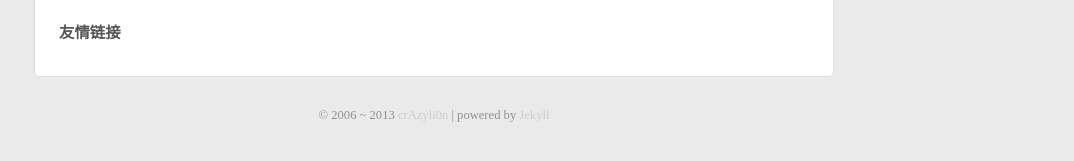
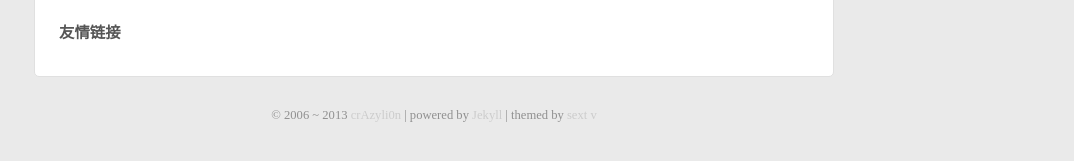
Before and after one commit to xidianpanpei/xidianpanpei.blog, a Jekyll site: the page built from links.markdown, in a window 1280 px wide. Shown: the part 316-477 px from the top of the page, without its empty margins (206-1280 px from the left). Built offline with Jekyll 4.4.1, drawn with Linux system fonts in a browser that asks for light colours; some web fonts are replaced; Markdown is read by kramdown in place of the engine named in the settings.

Commit message:
注明页面主题来源

```diff
--- a/_layouts/default.html
+++ b/_layouts/default.html
@@ -42,7 +42,7 @@
         </div>
         <footer>
           <div>
-            &copy; 2006 ~ 2013 <a href="http://xidianpanpei.github.io/">crAzyli0n</a> | powered by <a href="http://jekyllrb.com/">Jekyll</a>
+            &copy; 2006 ~ 2013 <a href="http://xidianpanpei.github.io/">crAzyli0n</a> | powered by <a href="http://jekyllrb.com/">Jekyll</a> | themed by <a href="http://lhzhang.com">sext v</a>
           </div>
         </footer>
       </div> <!-- main -->
```
